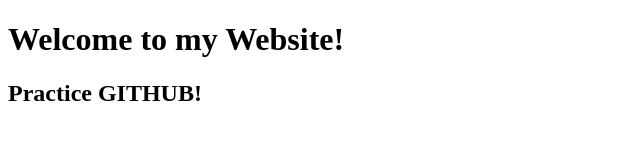
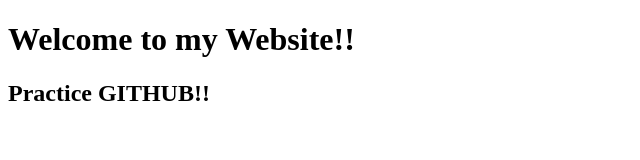
Before and after one commit to VarunYadavv/Practice, a plain HTML site: page index.html in a window 1280 px wide. Shown: the full height of the page, 0-640 px from the left. Drawn offline with Linux system fonts and the light colour scheme.

Commit message:
Update index.html
merge conflict

```diff
--- a/index.html
+++ b/index.html
@@ -7,7 +7,7 @@
     <title>Document</title>
 </head>
 <body>
-    <h1>Welcome to my Website!</h1>
-    <h2>Practice GITHUB!</h2>
+    <h1>Welcome to my Website!!</h1>
+    <h2>Practice GITHUB!!</h2>
 </body>
 </html>
```
